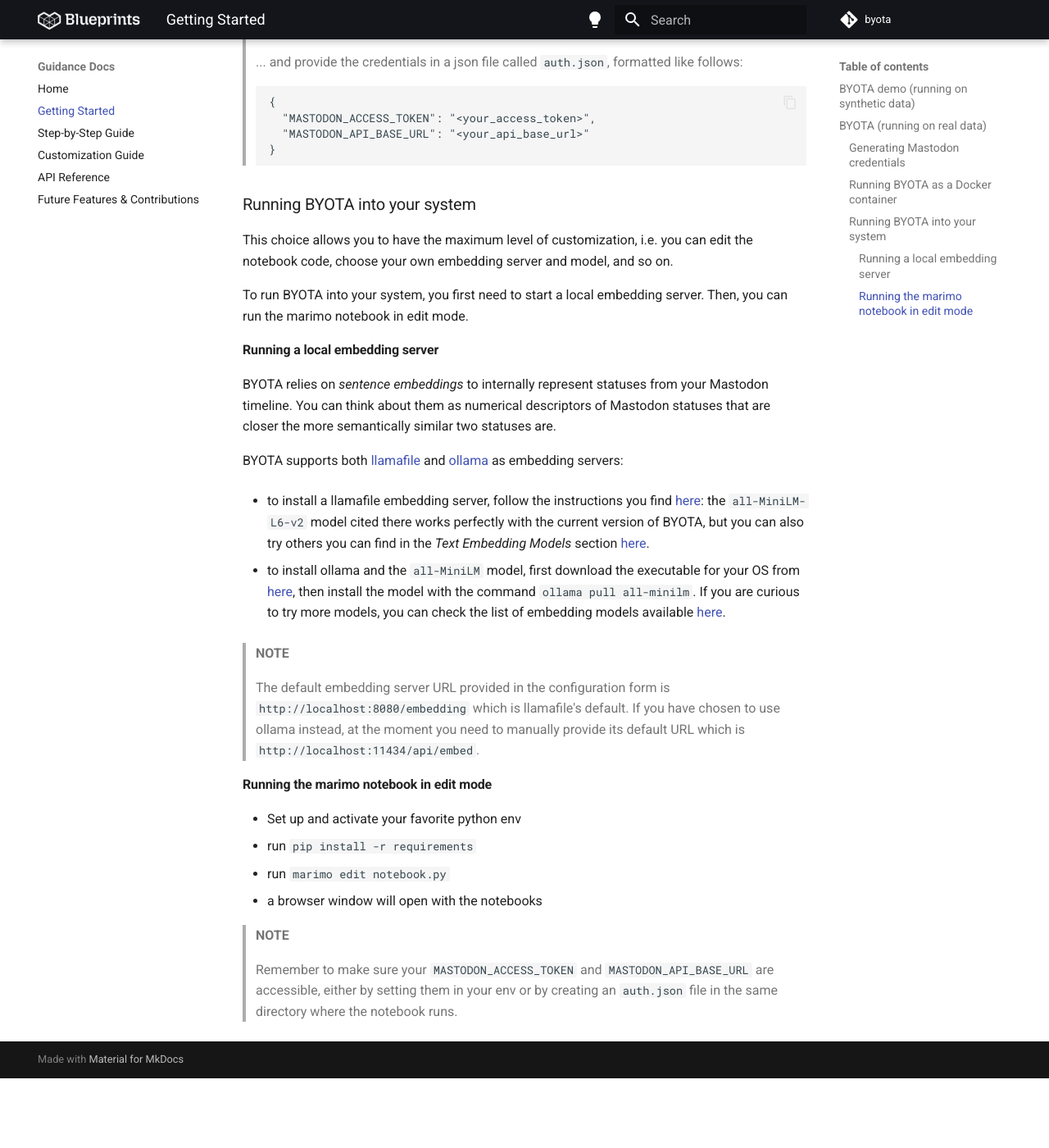
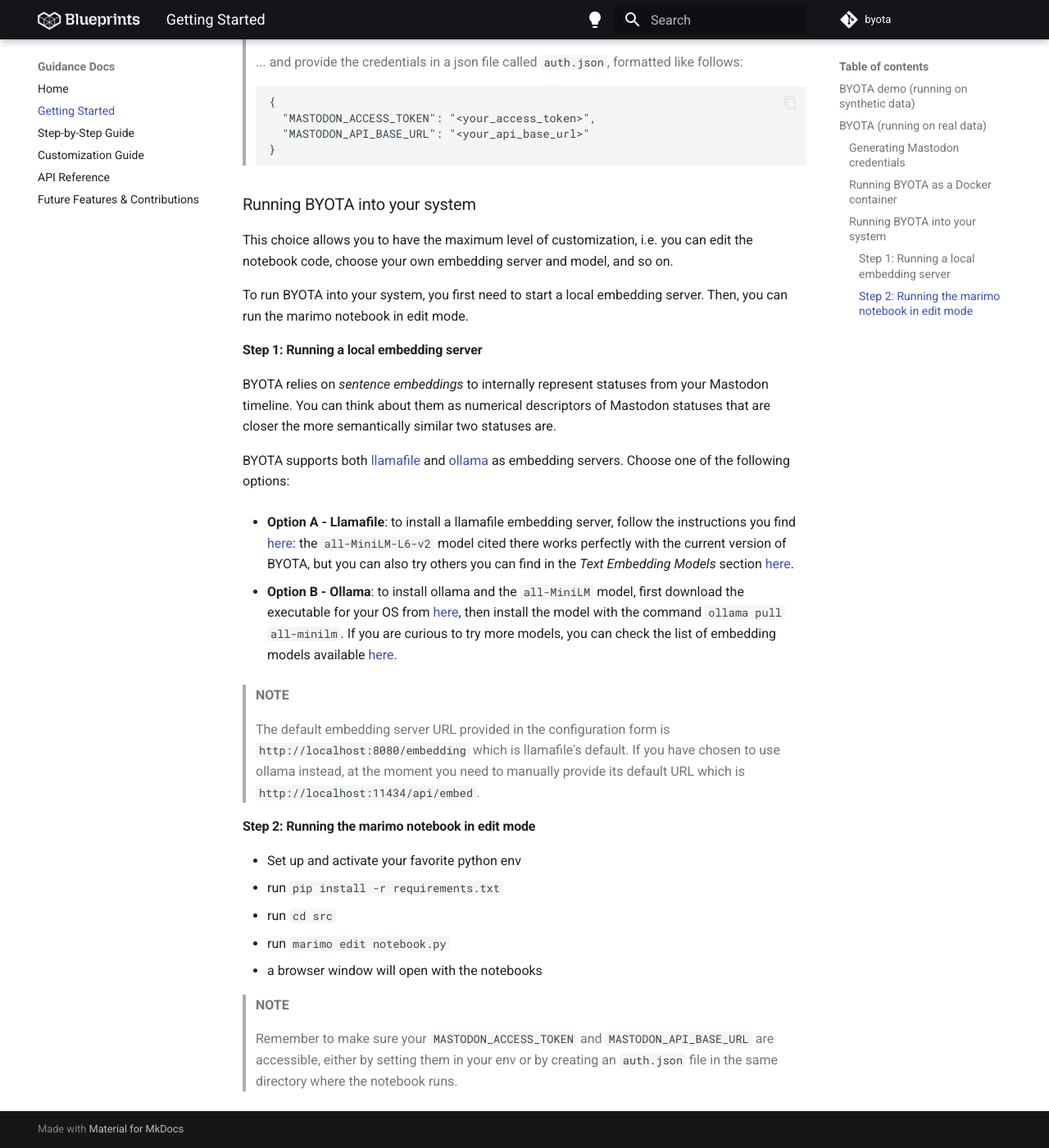
Before and after one commit to mozilla-ai/byota, an MkDocs documentation site: the page built from docs/getting-started.md, in a window 1280 px wide and 1400 px high, scrolled down 2321 px. Shown: the whole window at 82% size. Built offline with MkDocs 1.6.1 and Material for MkDocs 9.7.7, drawn with Linux system fonts in a browser that asks for light colours; comment, search, counter and statistics services are not loaded; before the commit the page ends 3636 px from its top, so only the background shows below that.

```diff
--- a/docs/getting-started.md
+++ b/docs/getting-started.md
@@ -72,17 +72,17 @@ This choice allows you to have the maximum level of customization, i.e. you can
 
 To run BYOTA into your system, you first need to start a local embedding server. Then, you can run the marimo notebook in edit mode.
 
-#### Running a local embedding server
+#### Step 1: Running a local embedding server
 
 BYOTA relies on *sentence embeddings* to internally represent statuses from your Mastodon timeline. You can think about them as numerical descriptors of Mastodon statuses that are closer the more semantically similar two statuses are.
 
-BYOTA supports both [llamafile](https://github.com/Mozilla-Ocho/llamafile) and [ollama](https://ollama.com/) as embedding servers:
+BYOTA supports both [llamafile](https://github.com/Mozilla-Ocho/llamafile) and [ollama](https://ollama.com/) as embedding servers. Choose one of the following options:
 
-- to install a llamafile embedding server, follow the instructions you find
+- **Option A - Llamafile**: to install a llamafile embedding server, follow the instructions you find
   [here](https://github.com/Mozilla-Ocho/llamafile/blob/main/llamafile/server/doc/getting_started.md):
   the `all-MiniLM-L6-v2` model cited there works perfectly with the current version of BYOTA, but you can also try others you can find in the *Text Embedding Models* section [here](https://github.com/Mozilla-Ocho/llamafile/).
 
-- to install ollama and the `all-MiniLM` model, first download the executable for your OS from [here](https://ollama.com/),
+- **Option B - Ollama**: to install ollama and the `all-MiniLM` model, first download the executable for your OS from [here](https://ollama.com/),
   then install the model with the command `ollama pull all-minilm`. If you are curious to try more models,
   you can check the list of embedding models available [here](https://ollama.com/search?c=embedding).
 
@@ -91,10 +91,11 @@ BYOTA supports both [llamafile](https://github.com/Mozilla-Ocho/llamafile) and [
 >The default embedding server URL provided in the configuration form is `http://localhost:8080/embedding` which is llamafile's default.
 >If you have chosen to use ollama instead, at the moment you need to manually provide its default URL which is `http://localhost:11434/api/embed`.
 
-#### Running the marimo notebook in edit mode
+#### Step 2: Running the marimo notebook in edit mode
 
 - Set up and activate your favorite python env
-- run `pip install -r requirements`
+- run `pip install -r requirements.txt`
+- run `cd src`
 - run `marimo edit notebook.py`
 - a browser window will open with the notebooks
 
```
Also changed, not shown: README.md (+17 -20 lines).
